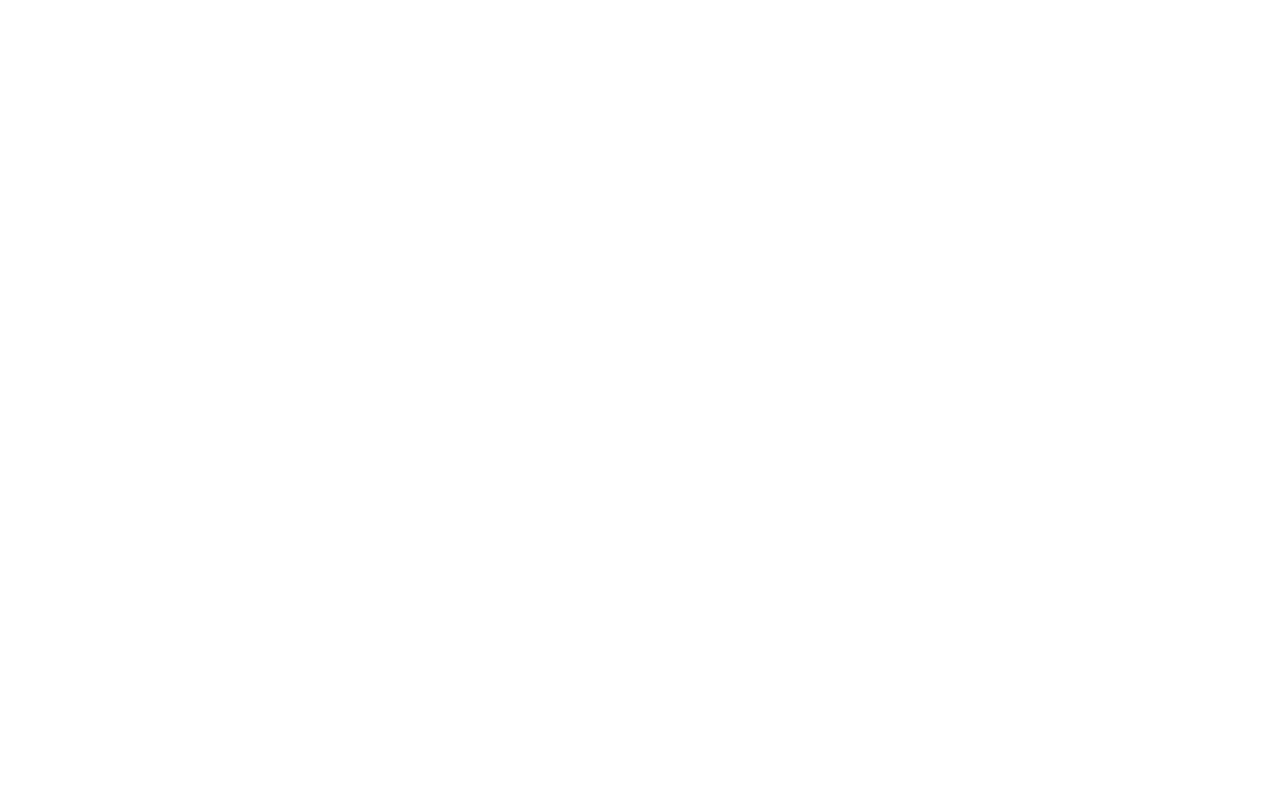
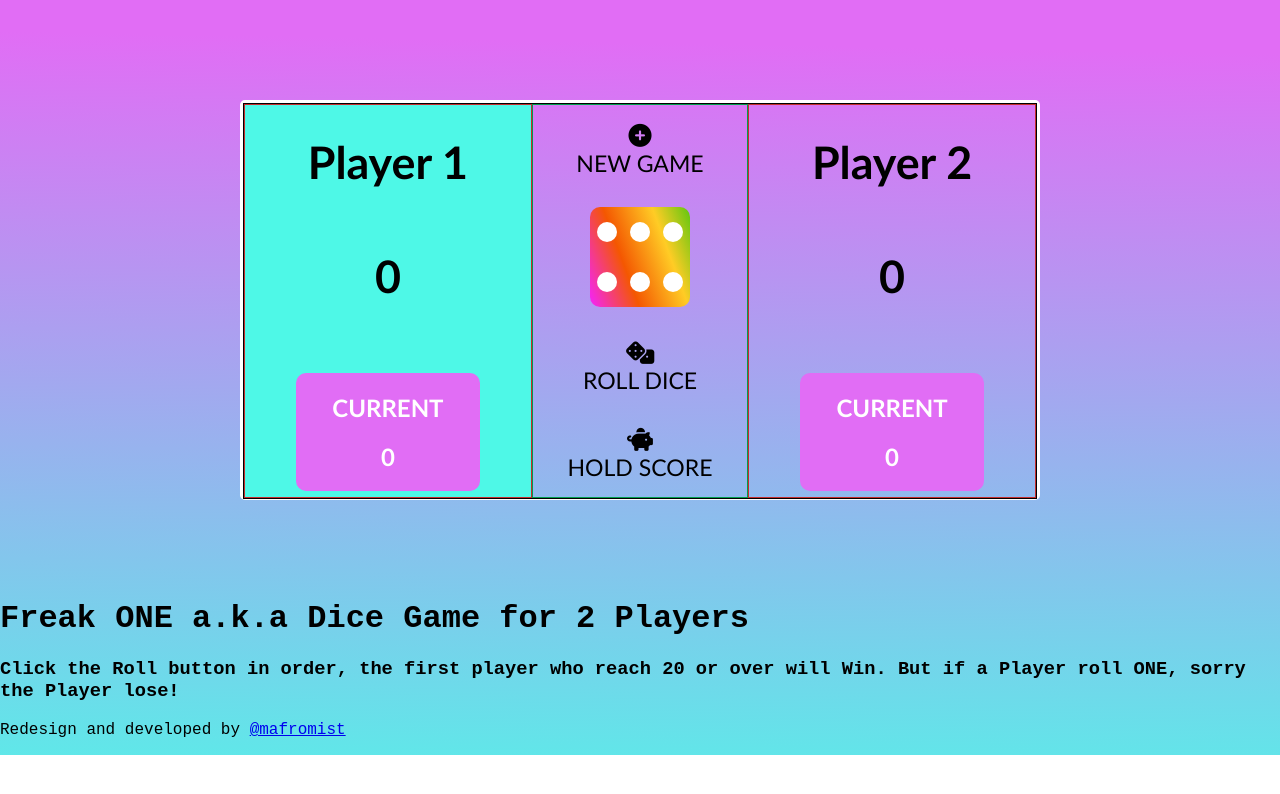
Before and after one commit to mafromist/DiceGamefor2, a plain HTML site: page index.html in a window 1280 px wide. Drawn offline with Linux system fonts and the light colour scheme.

Commit message:
#DiceGame2 HTML and CSS completed

```diff
--- a/app.js
+++ b/app.js
@@ -0,0 +1,114 @@
+/*
+
+
+
+
+
+
+
+
+
+
+
+
+
+
+
+/////////////////////////////////////////////////
+
+const title = document.querySelector("#title");
+let score = document.querySelector("#score");
+const diceBck = document.querySelector("#diceBackground");
+const button = document.querySelector("#button");
+const dots = document.querySelectorAll(".dot");
+
+let sum = 0;
+
+//This function for styling of Dice
+const diceDots = (num) => {
+// first disable all dots from the dice
+    for(let dot of dots) {
+        dot.style.display = "none";
+    }
+//if dice 1, the game is over if not just continue to add numbers to the sum
+    if(num === 1){
+        score.textContent = "You Lost!";
+        button.textContent = "Start AGAIN?";
+    } else {
+        sum += num;
+        score.textContent = sum;
+    }
+//this loop for enable dot classes for the dice dots depends on the rolled number
+    for(let i = 0; i <= num - 1 ; i++) {
+        dots[i].style.display = "block";
+    }
+}
+
+const afterClick = (num) => {
+    if(score.textContent < 20) {
+        diceDots(num);
+    }
+
+    if (score.textContent >= 20) {
+        score.textContent = "You Win!";
+        button.textContent = "Start AGAIN?";
+    }
+};
+
+button.addEventListener("click", () => {
+    if(button.textContent === "Roll") {
+        diceBck.style.display = "flex";
+        const randomNum = parseInt(Math.random() * 6) + 1;
+        afterClick(randomNum);
+    } else {
+        resetGame();
+    }
+});
+
+const resetGame = () => {
+    if (button.textContent === "Start AGAIN?") {
+        button.textContent = "Roll";
+        score.textContent = 0;
+        sum = 0;
+        diceBck.style.display = "none";
+    }
+};
+
+
+//////Dice Game for 1 Player Logic Instrcution
+
+Get a random number between 1 to 6 for dice and add the numbers each other create a sum
+
+    Click on #button
+        a.Show the Dice and get a random number between 1-6 --> done
+        b.change .subContainer2 to display = "flex" and keep it;
+        c.Change Dice Styling Classes depends on the randomNum
+        d.Show the number as change textContent #score
+        e.Keep the roll button for roll another number
+        f.Add the number to the sum;
+
+        if randomNum == 1;
+        Styling
+        change .one display = "block";
+
+        if randomNum == 2
+        Styling
+        change .two display = "block";
+
+        if randomNum == 3
+        Styling
+        change .three display = "block";
+
+        if randomNum == 4;
+        Styling
+        change .four display = "block";
+
+        if randomNum == 5;
+        Styling
+        change .five display = "block";
+
+        if randomNum == 6;
+        Styling
+        change .six display = "block";
+
+*/
--- a/index.html
+++ b/index.html
@@ -3,10 +3,89 @@
 <head>
     <meta charset="UTF-8">
     <link rel="stylesheet" type="text/css" href="main.css">
+    <script src="https://kit.fontawesome.com/227095ec8d.js" crossorigin="anonymous"></script>
     <title>Dice Game for 2 Players</title>
 </head>
 <body>
 
+    <div class="container">
+        <div class="players">
+            <div class="playerOne">
+                <div class="titleAreaOne">
+                    <h1 class="playerTitle" id="title1">Player 1</h1>
+
+                </div>
+
+                <div class="currentScoreOneContainer">
+                    <h1 class="currentScoreOne">0</h1>
+                </div>
+
+
+                <div class="holdScoreOne holdScoreArea" id="holdScoreOne">
+                    <h2>CURRENT</h2>
+                    <h2 id="scoreOne">0</h2>
+                </div>
+
+            </div>
+
+
+
+            <div class="gameControls">
+                <div class="newGameBtn btn">
+                    <button class="newGameBtn btn" id="newGameBtn">
+                        <i class="fas fa-plus-circle"></i><br>New Game
+                    </button>
+                </div>
+
+                <div class="dice" id="diceBackground">
+                    <div class="one dot" id="one"></div>
+                    <div class="two dot" id="two"></div>
+                    <div class="three dot" id="three"></div>
+                    <div class="four dot" id="four"></div>
+                    <div class="five dot" id="five"></div>
+                    <div class="six dot" id="six"></div>
+                </div>
+
+                <div class="rollBtn btn">
+                    <button class="rollBtn btn" id="rollBtn">
+                        <i class="fas fa-dice"></i><br>Roll Dice
+                    </button>
+                </div>
+                <div class="holdBtn btn">
+                    <button class="holdBtn btn" id="holdBtn">
+                        <i class="fas fa-piggy-bank"></i>
+                        <br>Hold Score
+                    </button>
+                </div>
+            </div>
+
+
+            <div class="playerTwo">
+
+                <div class="titleAreaTwo">
+                    <h1 class="playerTitle" id="title2">Player 2</h1>
+                </div>
+
+                <div class="currentScoreOneContainer">
+                    <h1 class="currentScoreOne">0</h1>
+                </div>
+
+                <div class="holdScoreTwo holdScoreArea" id="holdScoreTwo">
+                    <h2>CURRENT</h2>
+                    <h2 id="scoreTwo">0</h2>
+                </div>
+            </div>
+        </div>
+
+
+    </div>
+
+    <footer>
+        <h1>Freak ONE a.k.a Dice Game for 2 Players</h1>
+        <h3>Click the Roll button in order, the first player who reach 20 or over will Win. But if a Player roll ONE, sorry the Player lose!</h3>
+        <p>Redesign and developed by <a href="https://github.com/mafromist">@mafromist</a></p>
+    </footer>
+
     <script src="app.js"></script>
 </body>
 </html>
--- a/main.css
+++ b/main.css
@@ -0,0 +1,95 @@
+body {
+    background-image: linear-gradient( 181deg,  rgba(225,109,245,1) 6.9%, rgba(78,248,231,1) 112.8% );
+    width: 100vw;
+    margin: 0;
+    padding: 0;
+    font-family: 'Roboto Mono', monospace;
+    background-size: cover;
+    background-repeat: no-repeat;
+}
+
+
+.container {
+    height: 400px;
+    width: 800px;
+    border: 3px solid white;
+    border-radius: 5px;
+    box-sizing: border-box;
+    margin: 100px auto;
+}
+
+.players {
+    border: 1px solid #000;
+    display: flex;
+    justify-content: space-around;
+    text-align: center;
+    padding: auto 10px;
+    height: 100%;
+}
+
+.playerOne , .playerTwo {
+    border: 1px solid rgb(196, 45, 45);
+    display: flex;
+    flex-direction: column;
+    justify-content: space-between;
+    font-family: 'Gill Sans', 'Gill Sans MT', Calibri, 'Trebuchet MS', sans-serif;
+    width: 40%;
+}
+.playerOne {
+    background-color: rgba(78,248,231,1);
+    }
+
+.playerTitle, .currentScoreOne {
+    font-size: 2.8em;
+}
+
+.holdScoreArea {
+    background-color:  rgba(225,109,245,1);
+    margin: 5vh 4vw;
+    color: white;
+    border-radius: 10px;
+}
+
+.gameControls {
+    display: flex;
+    flex-direction: column;
+    align-items: center;
+    justify-content: space-around;
+    z-index: 10;
+    width: 30%;
+    border: 1px solid rgb(2, 157, 77);
+    background-color: transparent;
+}
+
+.dice {
+    background-image: linear-gradient( 69.7deg,  rgba(244,37,243,1) 1.4%, rgba(244,87,1,1) 36.2%, rgba(255,204,37,1) 72.2%, rgba(20,196,6,1) 113% );    height: 100px;
+    border-radius: 10px;
+    width: 100px;
+    position: relative;
+    display: flex;
+    justify-content: space-around;
+    align-items: center;
+    flex-wrap: wrap;
+    height: 100px;
+    width: 100px;
+    z-index: 2;
+}
+
+.dot {
+    left: 40px;
+    margin: 5px;
+    background-color: rgb(255, 255, 255);
+    height: 20px;
+    width: 20px;
+    border-radius: 50px;
+    z-index: 10;
+}
+
+.btn {
+    background-color: transparent;
+    border: none;
+    text-transform: uppercase;
+    font-size: 1.2em;
+    font-family: 'Gill Sans', 'Gill Sans MT', Calibri, 'Trebuchet MS', sans-serif;
+
+}
```
